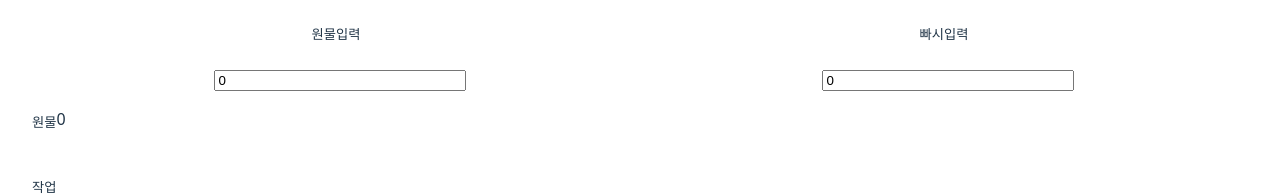
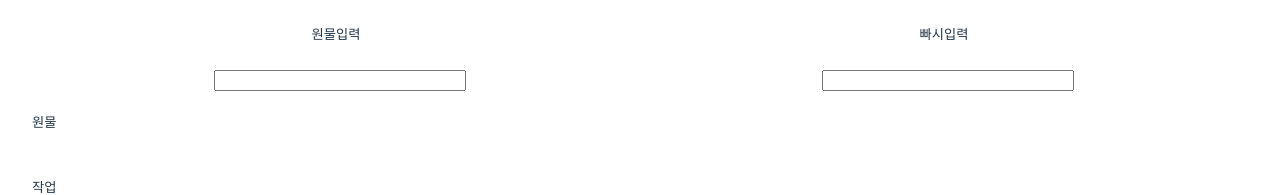
Before and after one commit to Jungdoosik/suyulGyesangi, a React (Vite) app: page / in a window 1280 px wide. Shown: the part 154-349 px from the top of the page. Built offline with nearby package versions, Linux system fonts and the light colour scheme.

Commit message:
초기값 수정

```diff
--- a/src/App.jsx
+++ b/src/App.jsx
@@ -2,14 +2,14 @@ import { useState } from "react";
 import "./App.css";
 
 function App() {
-  const [wonmul1, setWonmul1] = useState(0);
-  const [bbasi1, setBbasi1] = useState(0);
+  const [wonmul1, setWonmul1] = useState("");
+  const [bbasi1, setBbasi1] = useState("");
   const [jakup1, setJakup1] = useState("");
   const [suyul1, setSuyul1] = useState("");
 
   const onchangeWonmul = (e) => {
     setWonmul1(e.target.value);
-    if (bbasi1 === 0) {
+    if (bbasi1 === 0 || bbasi1 === "" || bbasi1 === undefined) {
       return;
     }
     gyesan(e.target.value, bbasi1);
@@ -17,7 +17,7 @@ function App() {
 
   const onchangeBbasi = (e) => {
     setBbasi1(e.target.value);
-    if (wonmul1 === 0) {
+    if (wonmul1 === 0 || wonmul1 === "" || wonmul1 === undefined) {
       return;
     }
     gyesan(wonmul1, e.target.value);
```
